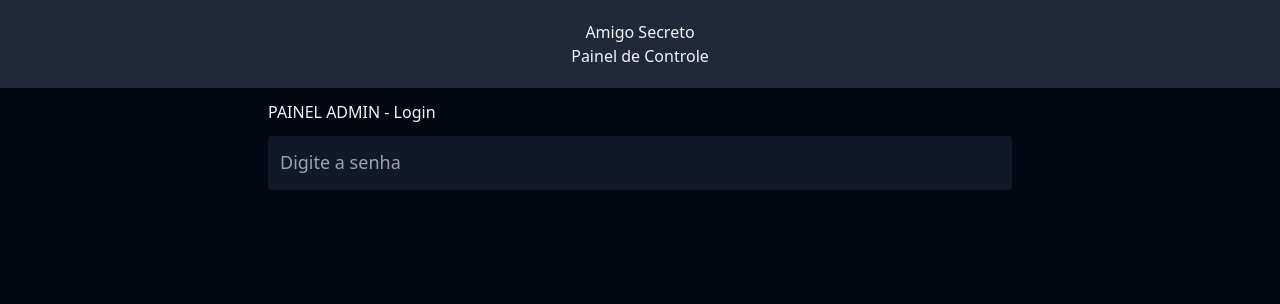
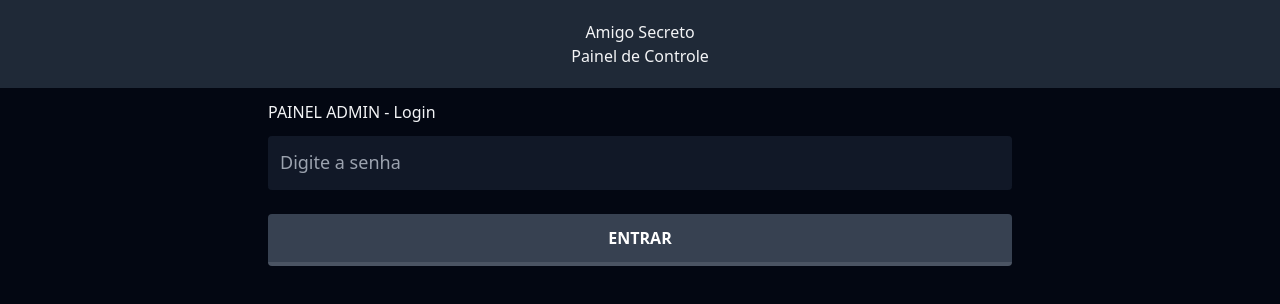
Before and after one commit to LeonardoMachadoF/as-react-14, a Next.js app: page /admin/login in a window 1280 px wide. Shown: the top 304 px of the page. Built offline with nearby package versions, Linux system fonts and the light colour scheme.

Commit message:
buttoncomponent

```diff
--- a/src/app/admin/login/page.tsx
+++ b/src/app/admin/login/page.tsx
@@ -1,11 +1,15 @@
 "use client"
 
+import { Button } from "@/components/admin/Button";
 import { InputField } from "@/components/admin/InputField";
 import { useState } from "react";
 
 function Page() {
     const [passwordInput, setPasswordInput] = useState("");
 
+    function handleLoginButton() {
+
+    }
 
     return (
         <div>
@@ -16,6 +20,10 @@ function Page() {
                 onChange={e => setPasswordInput(e.target.value)}
                 placeholder="Digite a senha"
             />
+            <Button
+                value="Entrar"
+                onClick={handleLoginButton}
+            />
         </div>
     )
 }
--- /dev/null
+++ b/src/components/admin/Button.tsx
@@ -0,0 +1,17 @@
+type Props = {
+    value: string;
+    onClick: () => void;
+    disabled?: boolean;
+}
+
+export function Button({ disabled, onClick, value }: Props) {
+    return (
+        <button
+            onClick={onClick}
+            className="w-full my-3 p-3 rounded bg-gray-700 text-center text-white uppercase font-bold hover:bg-gray-600 border-b-4  border-white/10"
+            disabled={disabled}
+        >
+            {value}
+        </button>
+    )
+}
```
